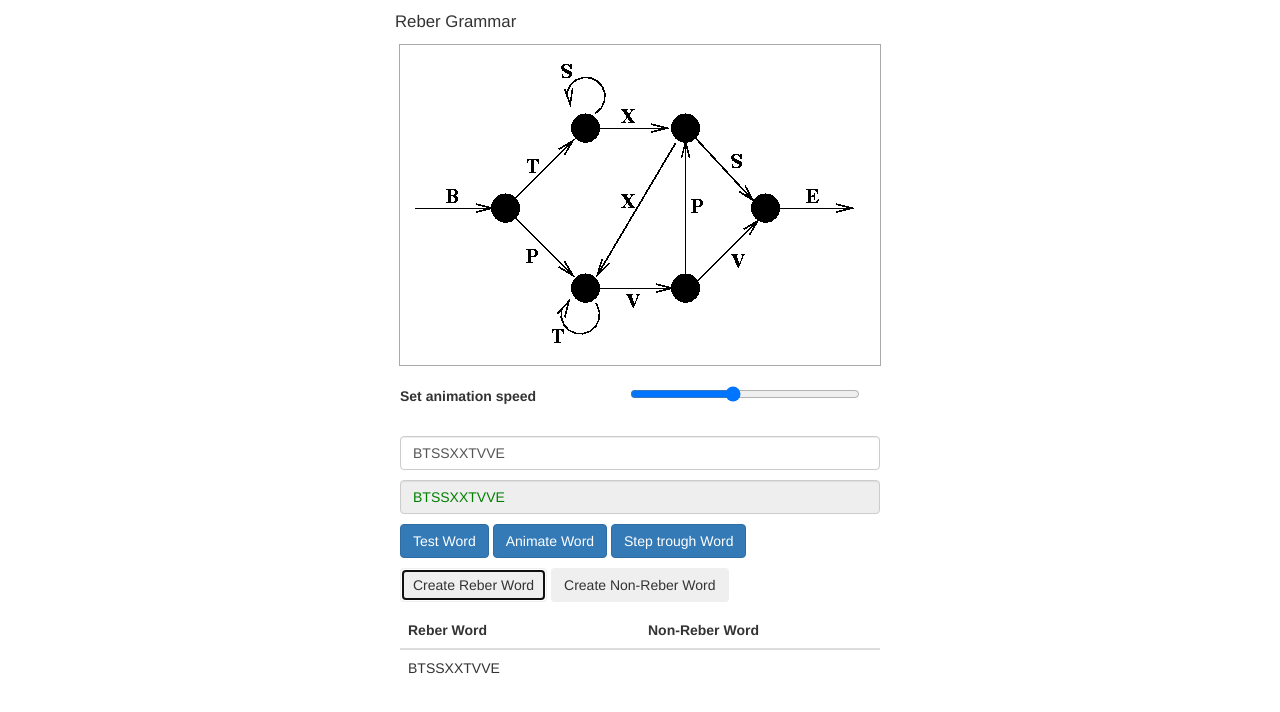
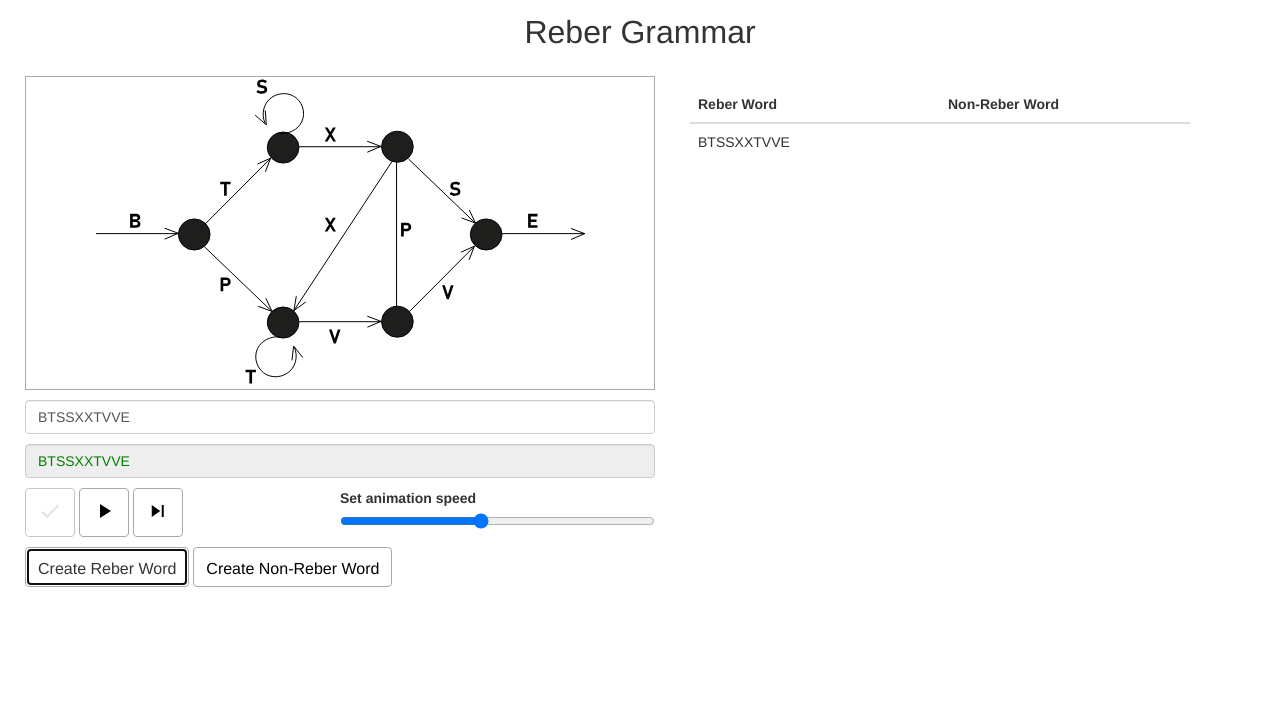
Before and after one commit to bew1tched/bew1tched.github.io, a plain HTML site: page index.html in a window 1280 px wide. Both pictures are taken after typing "Sample" into the empty fields and a click on the button "Create Reber Word". Drawn offline with nearby package versions, Linux system fonts and the light colour scheme.

Commit message:
fixes, styling

```diff
--- a/index.html
+++ b/index.html
@@ -1,6 +1,7 @@
 <!DOCTYPE html>
 <html>
 <meta name="viewport" content="width=device-width, initial-scale=1">
+<link rel="stylesheet" href="https://fonts.googleapis.com/icon?family=Material+Icons">
 <link rel="stylesheet" href="https://maxcdn.bootstrapcdn.com/bootstrap/3.4.1/css/bootstrap.min.css">
 <style>
   * {
@@ -9,48 +10,79 @@
   }
 
   canvas {
-    background-image: url("reber.gif");
+    background-image: url("reber.svg");
     display: block;
-    margin: 10px auto;
-    border: solid 1px darkgrey;
+    margin: auto;
+    width: 489px;
+    height: 312px;
   }
 
-  .card {
+  .border {
+    border: darkgrey 1px solid;
+  }
+.container {
+  width: 1200px;
+}
+  .container:after {
+    content: "";
+    display: table;
+    clear: both;
+  }
+
+  /* Style buttons */
+  .btn {
+    background-color: white; /* Blue background */
+    border: darkgray solid 1px; /* Remove borders */
+    color: black; /* White text */
+    padding-top: 10px; /* Some padding */
+    font-size: 16px; /* Set a font size */
+    cursor: pointer; /* Mouse pointer on hover */
+  }
+
+  .btn:disabled {
+    background-color: white; /* Blue background */
+    border: darkgray solid 1px; /* Remove borders */
+    color: lightgrey; /* White text */
+    padding-top: 10px; /* Some padding */
+    font-size: 16px; /* Set a font size */
+    cursor: pointer; /* Mouse pointer on hover */
+  }
+
+  /* Darker background on mouse-over */
+  .btn:hover {
+    background-color: whitesmoke;
+  }
+
+  .header {
+    font-size: xx-large;
+    margin: 10px 5px;
     display: block;
-    margin: auto;
-    width: 500px;
+    text-align: center;
   }
-  .card-header {
-    font-size: larger;
-    margin: 10px 5px;
+
+  .column {
+    float: left;
+    width: 50%;
+    padding: 0;
+
   }
 
   .row {
-    display: block;
-    margin: 10px auto;
-    width: 480px;
+    margin-bottom: 10px;
+  }
+
+  /* Clear floats after the columns */
+  .row:after {
+    content: "";
+    display: table;
+    clear: both;
   }
 
   .tables {
     display: flex;
-    width: 480px;
+    width: 500px;
     margin: 10px auto;
-
-  }
-
-  .column {
     flex: 50%;
-    margin-bottom: 5px;
-  }
-
-  .slidecontainer {
-    display: flex;
-    width: 480px;
-    padding: 10px;
-  }
-
-  .form-control {
-    margin-bottom: 10px;
   }
 
   .slider:hover {
@@ -59,41 +91,53 @@
 </style>
 <body>
 
-<div class="card">
-  <div class="card-header">
-    Reber Grammar
+<div class="container">
+  <div class="row">
+    <div class="header">
+      <p>Reber Grammar</p>
     </div>
+  </div>
+
+  <div class="row">
+    <div class="column">
+
       <div class="card-body">
+        <div class="row">
+          <div class="border">
             <canvas id="myCanvas" width="480" height="320"></canvas>
+          </div>
+        </div>
 
-    <div class="slidecontainer">
+        <form onsubmit="return false">
+          <div class="row">
+            <input class="form-control" type="text" id="myText" placeholder="Type a word..." required>
+          </div>
+
+          <div class="row">
+            <input class="form-control" type="text" id="yourText" value="" disabled>
+          </div>
+
+          <div class="row">
+            <div class="column">
+              <button class="btn" id="testReber" data-toggle="tooltip" data-placement="left" disabled
+                      title="Test the word">
+                <span class="material-icons">check</span></button>
+              <button class="btn" id="animateReber" data-toggle="tooltip" data-placement="left" disabled
+                      title="Animate the word">
+                <span class="material-icons">play_arrow</span></button>
+              <button class="btn" id="stepReber" data-toggle="tooltip" data-placement="left" disabled
+                      title="Animate the word stepwise"><span class="material-icons">skip_next</span>
+              </button>
+            </div>
+
             <div class="column">
               <label>
                 Set animation speed
               </label>
-      </div>
-      <div class="column">
               <input type="range" min="1" max="10" value="5" class="slider" id="myRange">
             </div>
           </div>
-    <form onsubmit="return false">
-      <div class="row">
 
-        <input class="form-control" type="text" id="myText" placeholder="Type a word..." required>
-
-        <input class="form-control" type="text" id="yourText" value="" disabled>
-        <button class="btn btn-primary" id="testReber" data-toggle="tooltip" data-placement="left"
-                title="Test the word">
-          Test Word
-        </button>
-        <button class="btn btn-primary" id="animateReber" data-toggle="tooltip" data-placement="left"
-                title="Animate the word">Animate Word
-        </button>
-        <button class="btn btn-primary" id="stepReber" data-toggle="tooltip" data-placement="left"
-                title="Animate the word stepwise">Step trough Word
-        </button>
-
-      </div>
         </form>
 
         <div class="row">
@@ -106,8 +150,7 @@
         </div>
       </div>
     </div>
-
-<div class="card">
+    <div class="column">
       <div class="tables">
         <div class="column">
 
@@ -141,7 +184,8 @@
         </div>
       </div>
     </div>
-
+  </div>
+</div>
 <script src="js/main.js"></script>
 
 
--- a/js/main.js
+++ b/js/main.js
@@ -1,19 +1,26 @@
 const canvas = document.getElementById("myCanvas");
 const ctx = canvas.getContext("2d");
 let points = []
-let data = {}
 
+let x;
+let y;
 let dx;
 let dy;
 
-point_1 = {'dx': 106, 'dy': 163};
-point_2 = {'dx': 186, 'dy': 83};
-point_3 = {'dx': 186, 'dy': 83};
-point_4 = {'dx': 286, 'dy': 83};
-point_5 = {'dx': 366, 'dy': 163};
-point_6 = {'dx': 460, 'dy': 163};
-point_7 = {'dx': 186, 'dy': 243};
-point_8 = {'dx': 286, 'dy': 243};
+point_1 = {'x': 0, 'y': 161, 'dx': 96, 'dy': 161};
+point_2 = {'x': 96, 'y': 161, 'dx': 184, 'dy': 71};
+point_4 = {'x': 184, 'y': 71, 'dx': 296, 'dy': 71};
+point_5 = {'x': 296, 'y': 71, 'dx': 382, 'dy': 161};
+point_6 = {'x': 382, 'y': 161, 'dx': 465, 'dy': 161};
+point_7 = {'x': 106, 'y': 163, 'dx': 186, 'dy': 243};
+point_8 = {'x': 185, 'y': 251, 'dx': 296, 'dy': 251};
+point_9 = {'x': 296, 'y': 251, 'dx': 382, 'dy': 161};
+
+point_S = {'x': 184, 'y': 71, 'dx': 184, 'dy': 71};
+point_T = {'x': 184, 'y': 251, 'dx': 184, 'dy': 251};
+point_P = {'x': 296, 'y': 251, 'dx': 296, 'dy': 71};
+point_X = {'x': 298, 'y': 71, 'dx': 185, 'dy': 251};
+
 
 let word = "";
 let old_word = "";
@@ -35,19 +42,54 @@ slider.oninput = function () {
   speed = this.value;
 }
 
+function drawHalfCircleS() {
+  ctx.beginPath();
+  ctx.arc(x-1, y-33, 19, 0.9, Math.PI * 0.85, true);
+  ctx.lineWidth = 5;
+  ctx.strokeStyle = "rgba(152,245,255,0.8)";
+  ctx.stroke();
+}
+
+function drawHalfCircleT() {
+  ctx.beginPath();
+  ctx.arc(x - 6, y + 36, 19, 0, Math.PI * 1.5, false);
+  ctx.lineWidth = 5;
+  ctx.strokeStyle = "rgba(152,245,255,0.8)";
+  ctx.stroke();
+}
+
 function drawBall() {
   ctx.beginPath();
-  ctx.arc(dx, dy, 15, 0, Math.PI * 2);
+  ctx.arc(dx, dy, 16, 0, Math.PI * 2);
   ctx.fillStyle = "rgba(152,245,255,1)";
   ctx.fill();
   ctx.closePath();
 }
 
+function drawLine() {
+  ctx.beginPath();
+  ctx.moveTo(x, y);
+  ctx.lineTo(dx, dy);
+  ctx.lineWidth = 5;
+  ctx.strokeStyle = "rgba(152,245,255,0.8)";
+  ctx.stroke();
+}
+
 async function drawIt(j) {
+  x = points[j]['x']
+  y = points[j]['y']
   dx = points[j]['dx']
   dy = points[j]['dy']
   ctx.clearRect(0, 0, canvas.width, canvas.height);
   await sleep(100);
+
+  if ((x === 184) && (dx === x) && (y === 71) && (dy === y)) {
+    drawHalfCircleS();
+  }
+  if ((x === 184) && (dx === x) && (y === 251) && (dy === y)) {
+    drawHalfCircleT();
+  }
+  drawLine();
   drawBall();
 }
 
@@ -71,6 +113,7 @@ function getReber() {
   word = rebers[Math.floor(Math.random() * rebers.length)];
   document.getElementById("myText").value = word.toUpperCase();
   testReber();
+  disableReberTest();
 }
 
 function getFalseReber() {
@@ -81,8 +124,6 @@ function getFalseReber() {
 
 function testReber() {
   word = document.getElementById("myText").value.toLocaleString().toLowerCase();
-  console.log(word)
-  console.log(old_word)
   if (word.toLowerCase() === old_word.toLowerCase()) {
     return;
   }
@@ -97,7 +138,7 @@ function testReber() {
     if (c === 'b') {
       i++;
       c = word[i];
-      points.push({'dx': point_1.dx, 'dy': point_1.dy});
+      points.push(point_1);
 
     } else {
       redFunction(word);
@@ -107,11 +148,11 @@ function testReber() {
       if (c === 't') {
         i++;
         c = word[i];
-        points.push({'dx': point_2.dx, 'dy': point_2.dy});
+        points.push(point_2);
       }
       if (c === 'p') {
         i++;
-        points.push({'dx': point_7.dx, 'dy': point_7.dy});
+        points.push(point_7);
         loop(word, i);
         break;
       }
@@ -123,12 +164,12 @@ function testReber() {
       while ((c === 's')) {
         i++;
         c = word[i];
-        points.push({'dx': point_3.dx, 'dy': point_3.dy});
+        points.push(point_S);
       }
       if (c === 'x') {
         i++;
         c = word[i];
-        points.push({'dx': point_4.dx, 'dy': point_4.dy});
+        points.push(point_4);
       }
     } else {
       redFunction(word);
@@ -137,14 +178,14 @@ function testReber() {
     if ((c === 's') || (c === 'x')) {
       if (c === 'x') {
         i++;
-        points.push({'dx': point_7.dx, 'dy': point_7.dy});
+        points.push(point_X);
         loop(word, i);
         break;
       }
       if (c === 's') {
         i++;
         c = word[i];
-        points.push({'dx': point_5.dx, 'dy': point_5.dy});
+        points.push(point_5);
         if (c === 'e') {
           let t_word = word;
           i++;
@@ -153,7 +194,7 @@ function testReber() {
             redFunction(t_word);
             break;
           }
-          points.push({'dx': point_6.dx, 'dy': point_6.dy});
+          points.push(point_6);
           greenFunction(word);
         }
       }
@@ -169,12 +210,12 @@ function testReber() {
       while (c === 't') {
         i++;
         c = word[i];
-        points.push({'dx': point_7.dx, 'dy': point_7.dy});
+        points.push(point_T);
       }
       if (c === 'v') {
         i++;
         c = word[i];
-        points.push({'dx': point_8.dx, 'dy': point_8.dy});
+        points.push(point_8);
       }
     } else {
       redFunction(word);
@@ -183,17 +224,17 @@ function testReber() {
       if (c === 'p') {
         i++;
         c = word[i];
-        points.push({'dx': point_4.dx, 'dy': point_4.dy});
+        points.push(point_P);
         if ((c === 'x') || (c === 's')) {
           if (c === 'x') {
             i++;
-            points.push({'dx': point_7.dx, 'dy': point_7.dy});
+            points.push(point_X);
             loop(word, i)
           }
           if (c === 's') {
             i++;
             c = word[i];
-            points.push({'dx': point_5.dx, 'dy': point_5.dy});
+            points.push(point_5);
             if (c === 'e') {
               i++;
               c = word[i];
@@ -201,7 +242,7 @@ function testReber() {
                 redFunction(word);
                 return;
               }
-              points.push({'dx': point_6.dx, 'dy': point_6.dy});
+              points.push(point_6);
               greenFunction(word);
             } else {
               redFunction(word);
@@ -214,7 +255,7 @@ function testReber() {
       if (c === 'v') {
         i++;
         c = word[i];
-        points.push({'dx': point_5.dx, 'dy': point_5.dy});
+        points.push(point_9);
         if (c === 'e') {
           i++;
           c = word[i];
@@ -222,7 +263,7 @@ function testReber() {
             redFunction(word);
             return;
           }
-          points.push({'dx': point_6.dx, 'dy': point_6.dy});
+          points.push(point_6);
           greenFunction(word);
         } else {
           redFunction(word);
@@ -242,8 +283,28 @@ async function demo() {
   ctx.clearRect(0, 0, canvas.width, canvas.height);
 }
 
+function enableButtons() {
+  document.getElementById("animateReber").removeAttribute("disabled");
+  document.getElementById("stepReber").removeAttribute("disabled");
+
+}
+
+function disableButtons() {
+  document.getElementById("stepReber").setAttribute('disabled', 'true');
+  document.getElementById("animateReber").setAttribute('disabled', 'true');
+}
+
+function enableReberTest() {
+  document.getElementById("testReber").removeAttribute("disabled");
+}
+
+function disableReberTest() {
+  document.getElementById("testReber").setAttribute('disabled', 'true');
+}
+
 function animateDemo() {
-  demo();
+  disableButtons();
+  demo().then(r => enableButtons());
 }
 
 let k = 0;
@@ -269,8 +330,8 @@ function redFunction(word) {
   let element = document.getElementById("yourText");
   element.value = word.toUpperCase() + " is not a Reber word!";
   element.style.color = "red";
-  document.getElementById("stepReber").setAttribute('disabled', 'true');
-  document.getElementById("animateReber").setAttribute('disabled', 'true');
+  disableButtons();
+  disableReberTest();
   createFalseTable(word);
   old_word = word;
 }
@@ -278,12 +339,11 @@ function redFunction(word) {
 function greenFunction(word) {
   document.getElementById("yourText").value = word.toUpperCase();
   document.getElementById("yourText").style.color = "green";
-  document.getElementById("stepReber").removeAttribute("disabled");
-  document.getElementById("animateReber").removeAttribute("disabled");
+  enableButtons();
+  disableReberTest();
   createTable(word);
   old_word = word.toLowerCase();
 }
-
 
 let los = document.getElementById('testReber');
 los.addEventListener('click', testReber, true);
@@ -293,3 +353,7 @@ animate.addEventListener('click', animateDemo, true);
 
 let step = document.getElementById('stepReber');
 step.addEventListener('click', stepDemo, true);
+
+let input = document.getElementById('myText');
+input.addEventListener('keypress', enableReberTest, true);
+input.addEventListener('input', enableReberTest, true);
```
Also changed, not shown: reber.svg (added). Lines whose indentation alone changed are shown as unchanged.
